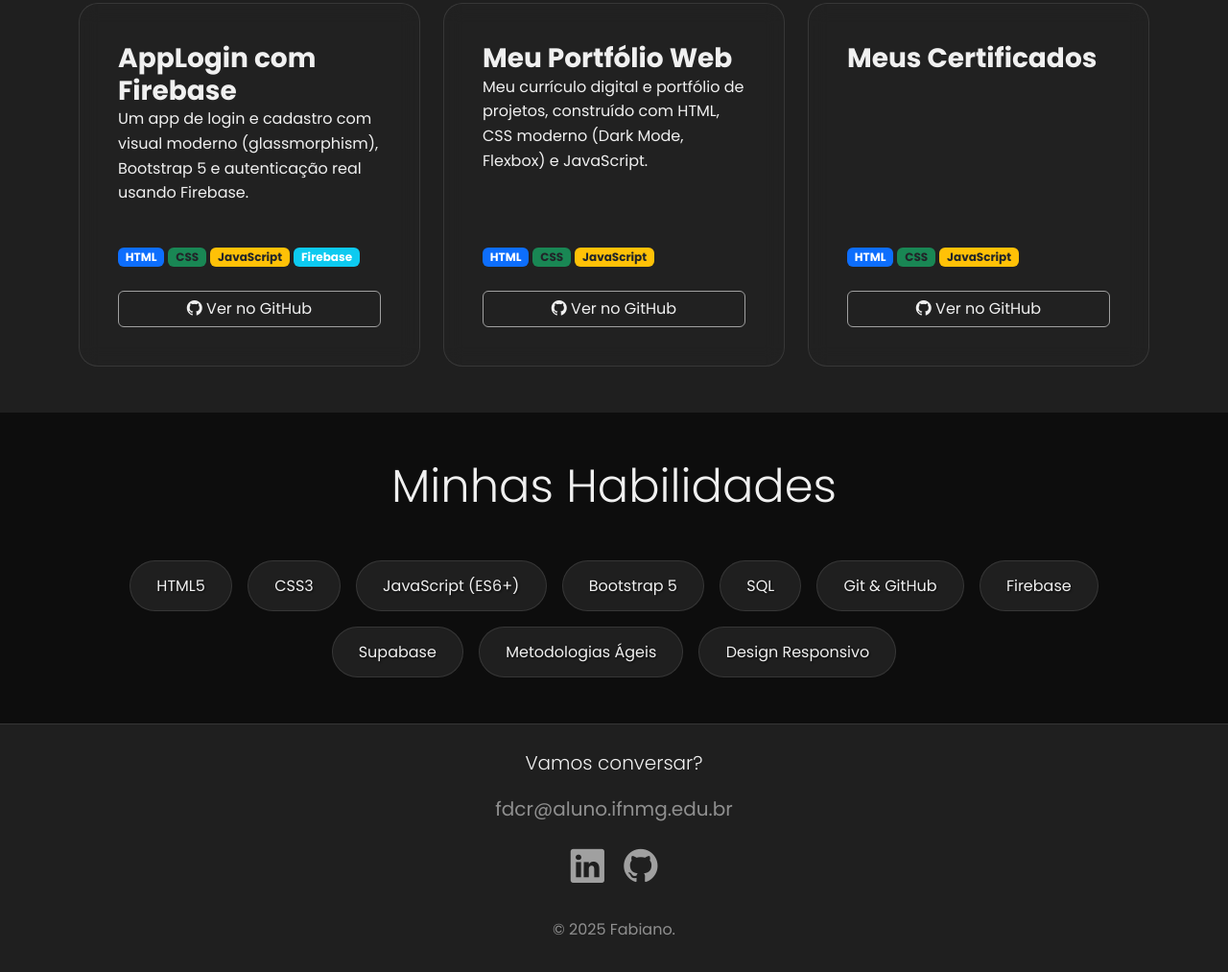
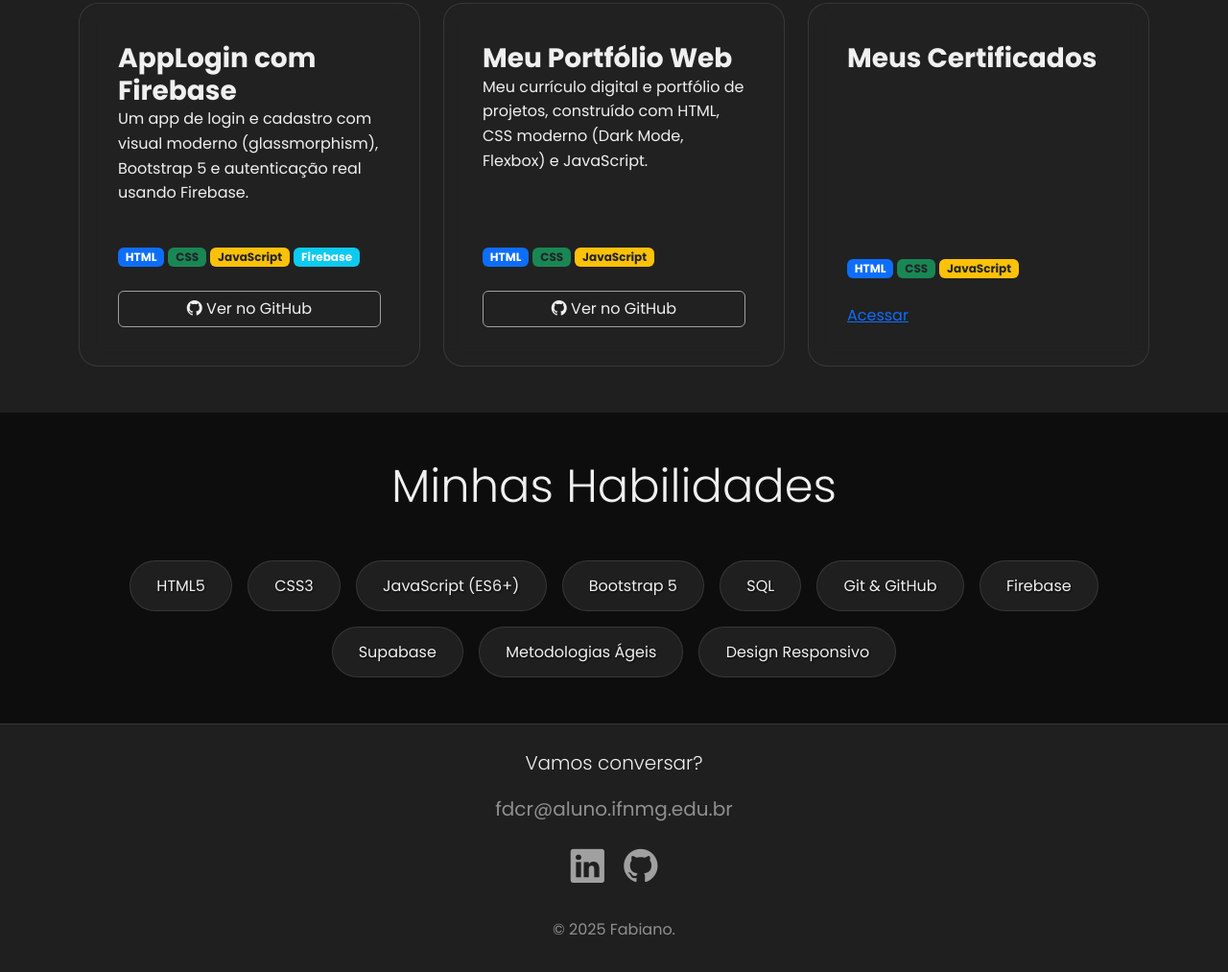
Before and after one commit to fdcr-tech/portifolioFabiano, a plain HTML site: page index.html in a window 1280 px wide. Shown: the part 1358-2371 px from the top of the page at 96% size. Drawn offline with nearby package versions, Linux system fonts and the light colour scheme.

Commit message:
Atualização: adicionei melhorias no botão e no layout

```diff
--- a/index.html
+++ b/index.html
@@ -97,22 +97,22 @@
                         </div>
                     </div>
 
-                   <div class="col-lg-4 col-md-6">
+                    <div class="col-lg-4 col-md-6">
                         <div class="project-card">
                             <h3 class="card-title">Meus Certificados</h3>
                             <p class="card-text"></p>
                             <div class="card-tags">
                                 <span class="badge bg-primary">HTML</span>
-                                <span class="badge bg-success text-dark">CSS</span> <span class="badge bg-warning text-dark">JavaScript</span>
+                                <span class="badge bg-success text-dark">CSS</span>
+                                <span class="badge bg-warning text-dark">JavaScript</span>
                             </div>
-                            <a href="[LINK_REPO_PORTFOLIO]" target="_blank" class="btn btn-outline-light mt-4">
-                                <i class="bi bi-github"></i> Ver no GitHub
+                            <a href="https://fdcr-tech.github.io/pag-certificados/" target="_blank" class="btn-certificado-azul mt-4">
+    Acessar
+</a>
                             </a>
-                        </div>
+                       </div>
                     </div>
 
-                </div>
-            </div>
         </section>
 
         <section id="habilidades" class="container py-5 fade-in-section">
```
